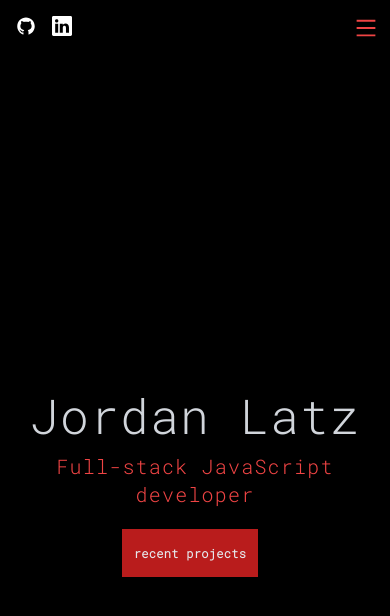
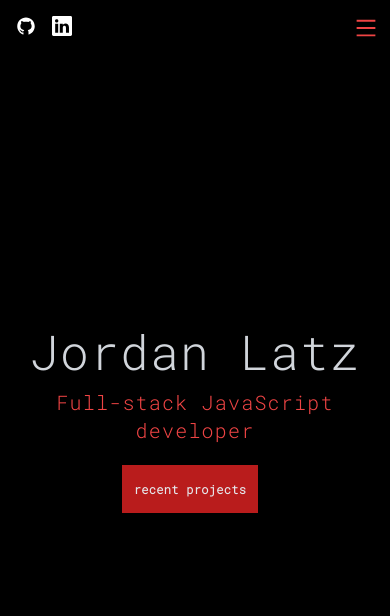
Before and after one commit to latz09/portfolio, a Next.js app: page / in a window 390 px wide. Shown: the top 616 px of the page. Built offline with nearby package versions, Linux system fonts and the light colour scheme.

Commit message:
centered home screen for mobile

```diff
--- a/pages/index.js
+++ b/pages/index.js
@@ -13,12 +13,12 @@ export default function Home() {
 				<title>Jordan Latz - web developer -</title>
 				<meta name='description' content='Find a great programmer here' />
 			</Head>
-			<div className='grid h-screen content-center items-center'>
+			<div className='grid min-h-screen content-center items-center'>
 				<div className='gap-8 grid md:grid-cols-3 items-center justify-items-center text-center '>
 					<div className='md:col-span-2'>
 						<Greeting />
 					</div>
-					<div className='justify-self-center'>
+					<div className='justify-self-center mb-32 sm:mb-0'>
 						<ProjectBtn />
 					</div>
 				</div>
```
